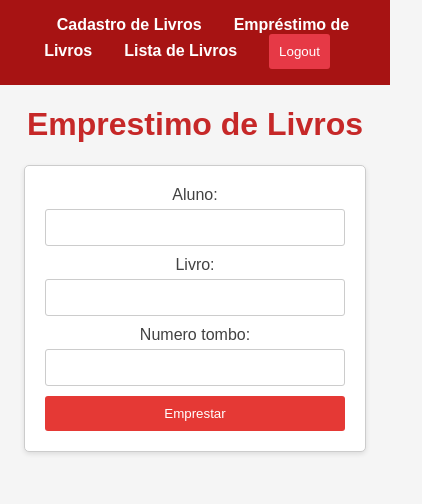
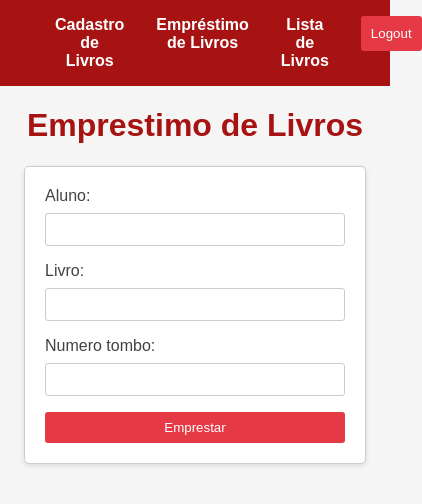
Before and after one commit to ViniciusLBarbosa/salaDeLeitura, a React (Create React App) app: page /emprestimo in a window 390 px wide. Shown: the top 504 px of the page, 422 px wide, since content can reach past the window. Built offline with nearby package versions, Linux system fonts and the light colour scheme.

Commit message:
mobile support

```diff
--- a/src/components/CadastroLivro.js
+++ b/src/components/CadastroLivro.js
@@ -1,6 +1,7 @@
 import React, { useState } from 'react';
 import { collection, addDoc } from 'firebase/firestore';
 import { db } from '../config/firebase';
+import '../styles.css';
 
 
 function CadastroLivro() {
--- a/src/components/EmprestimoLivro.js
+++ b/src/components/EmprestimoLivro.js
@@ -1,6 +1,7 @@
 import React, { useState } from 'react';
 import { doc, updateDoc, collection, query, where, getDocs, addDoc } from 'firebase/firestore';
 import { db } from '../config/firebase';
+import '../styles.css';
 
 function EmprestimoLivro() {
   const [nomeDoAluno, setNomeDoAluno] = useState('');
--- /dev/null
+++ b/src/components/Layout.css
@@ -0,0 +1,11 @@
+
+
+@media screen and (max-width: 598px){
+
+    .navigation {
+        text-align: center;
+        width: 24px;
+        margin-left: 10%;
+        display: flex;
+    }
+}
--- a/src/components/Layout.js
+++ b/src/components/Layout.js
@@ -1,5 +1,6 @@
 import { useLocation, Link } from 'react-router-dom';
 import BotaoLogout from './Login/BotaoLogout';
+import './Layout.css';
 
 function Layout({ children }) { // Recebe children como prop
   const location = useLocation();
@@ -8,7 +9,7 @@ function Layout({ children }) { // Recebe children como prop
     <div>
       {location.pathname !== '/' && location.pathname !== '/register' && (
         <nav>
-          <ul>
+          <ul className='navigation'>
             <li>
               <Link to="/cadastro">Cadastro de Livros</Link>
             </li>
--- a/src/components/TabelaLivros.js
+++ b/src/components/TabelaLivros.js
@@ -1,7 +1,7 @@
 import React, { useState, useEffect } from 'react';
 import { collection, getDocs } from 'firebase/firestore';
 import { db } from '../config/firebase';
-import './styles2.css';
+import '../styles.css';
 
 
 
```
Also changed, not shown: src/styles.css (line endings or trailing spaces).
